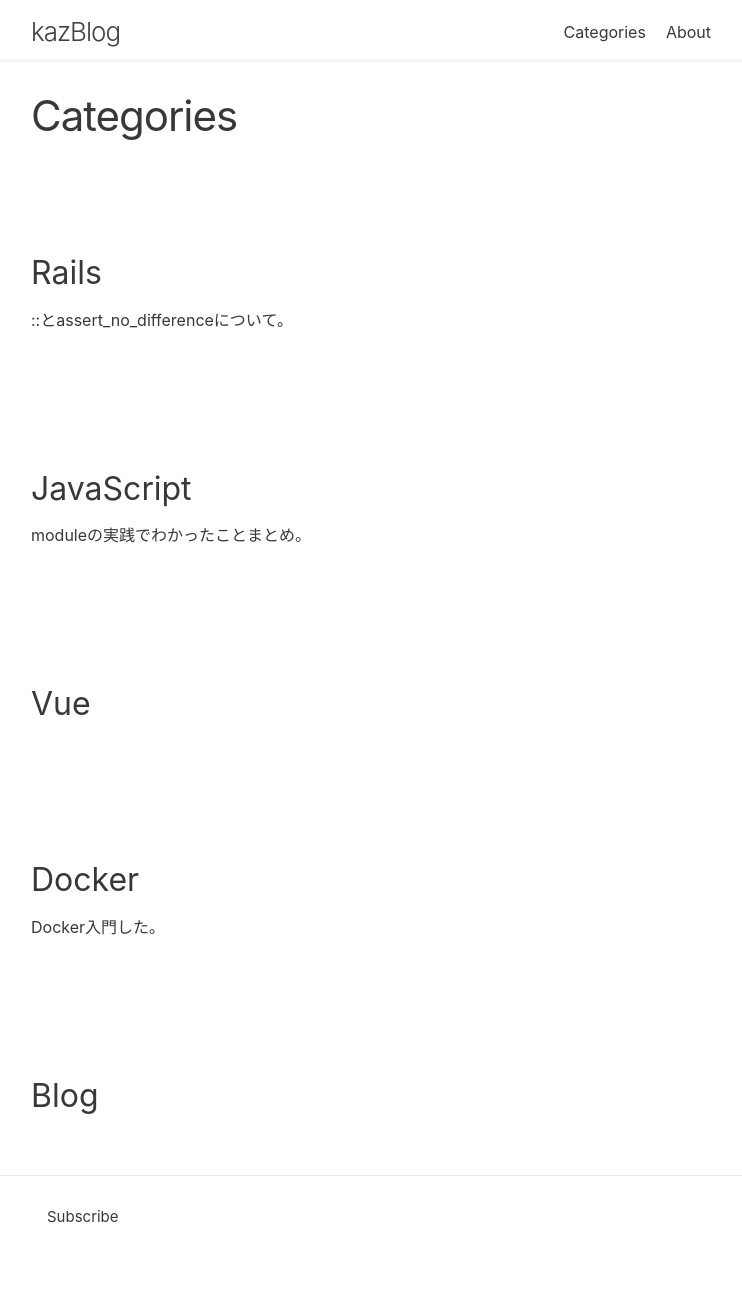
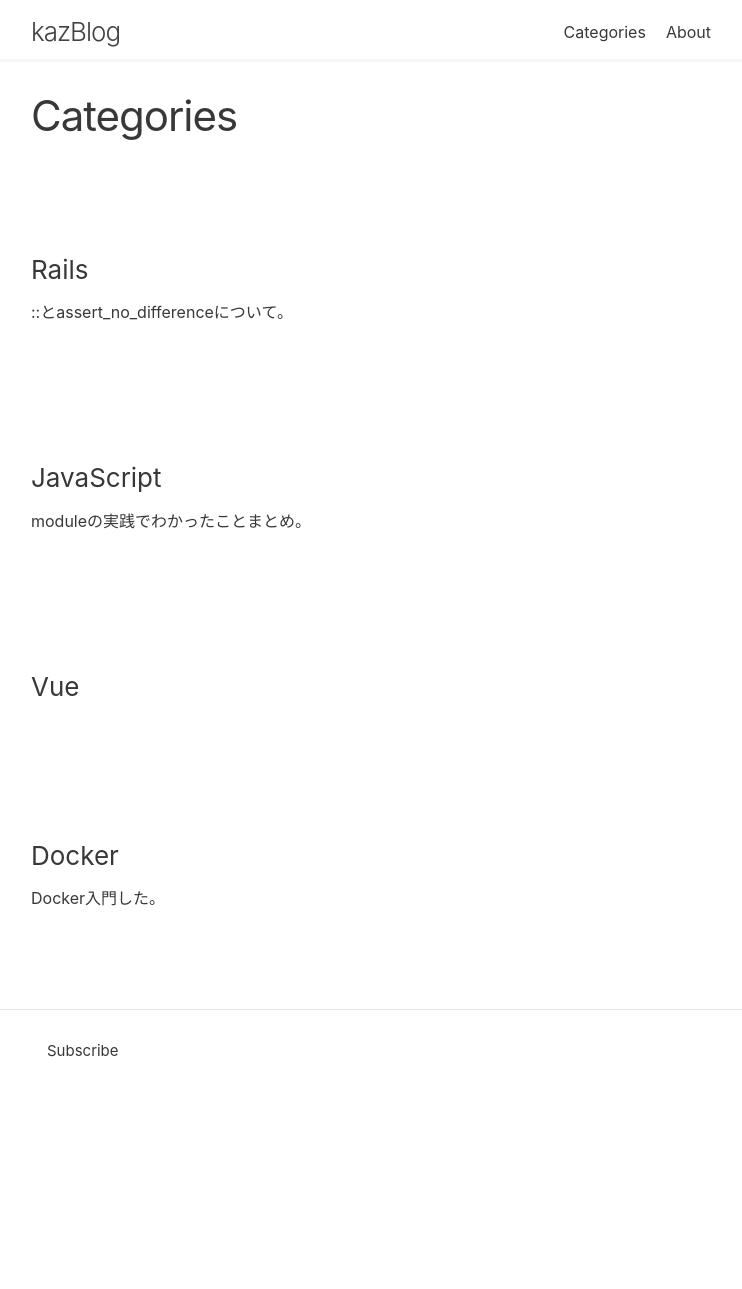
Before and after one commit to kazblog/kazblog.github.io, a Jekyll site: the page built from pages/Categories.md, in a window 1280 px wide. Shown: the whole page, without its empty margins (269-1011 px from the left). Built offline with Jekyll 4.4.1, drawn with Linux system fonts in a browser that asks for light colours; after the commit the page ends 1123 px from its top, so only the background shows below that.

Commit message:
change Categories font-size

```diff
--- a/pages/Categories.md
+++ b/pages/Categories.md
@@ -4,28 +4,28 @@ title: Categories
 permalink: /Categories/
 ---
 <br>
-<h2>Rails</h2>
+<h3>Rails</h3>
 {% for post in site.categories.Rails %}
 <a href="{{post.url}}">{{post.title}}</a>
 {% endfor %}
 <br>
 
 <br>
-<h2>JavaScript</h2>
+<h3>JavaScript</h3>
 {% for post in site.categories.JavaScript %}
 <a href="{{post.url}}">{{post.title}}</a>
 {% endfor %}
 <br>
 
 <br>
-<h2>Vue</h2>
+<h3>Vue</h3>
 {% for post in site.categories.Vue %}
 <a href="{{post.url}}">{{post.title}}</a>
 {% endfor %}
 <br>
 
 <br>
-<h2>Docker</h2>
+<h3>Docker</h3>
 {% for post in site.categories.Docker %}
 <a href="{{post.url}}">{{post.title}}</a>
 {% endfor %}
@@ -35,8 +35,8 @@ permalink: /Categories/
 {% for post in site.categories.dev %}
 <a href="{{post.url}}">{{post.title}}</a>
 {% endfor %} -->
-<br>
-<h2>Blog</h2>
+
+<!-- <h2>Blog</h2>
 {% for post in site.categories.blog %}
 <a href="{{post.url}}">{{post.title}}</a>
-{% endfor %}
+{% endfor %} -->
```
